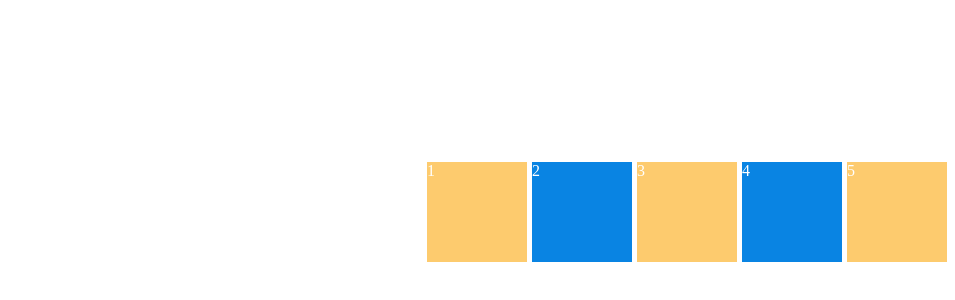
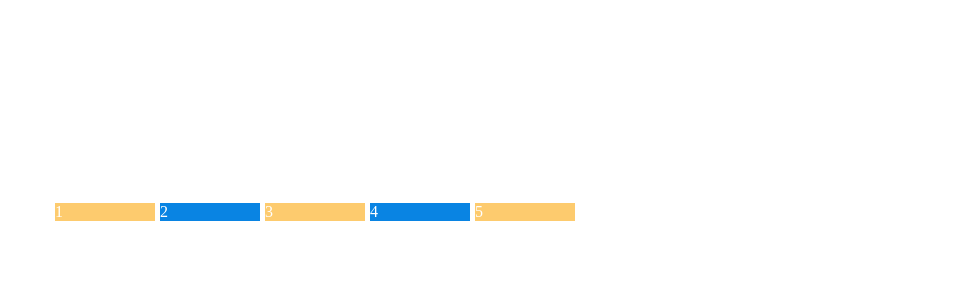
Before and after one commit to taeyoungs/CSS-Master, a plain HTML site: page grid.html in a window 1280 px wide. Shown: the part 196-496 px from the top of the page, without its empty margins (325-1280 px from the left). Drawn offline with Linux system fonts and the light colour scheme.

Commit message:
Justify Items, Align Items and Place Items

```diff
--- a/grid.html
+++ b/grid.html
@@ -12,7 +12,9 @@
         grid-auto-rows: 100px;
         grid-template-columns: repeat(5, 100px);
         color: white;
-        place-content: center end;
+        justify-content: center;
+        align-content: center;
+        align-items: center;
         height: 100vh;
       }
       .box:nth-child(even) {
```
